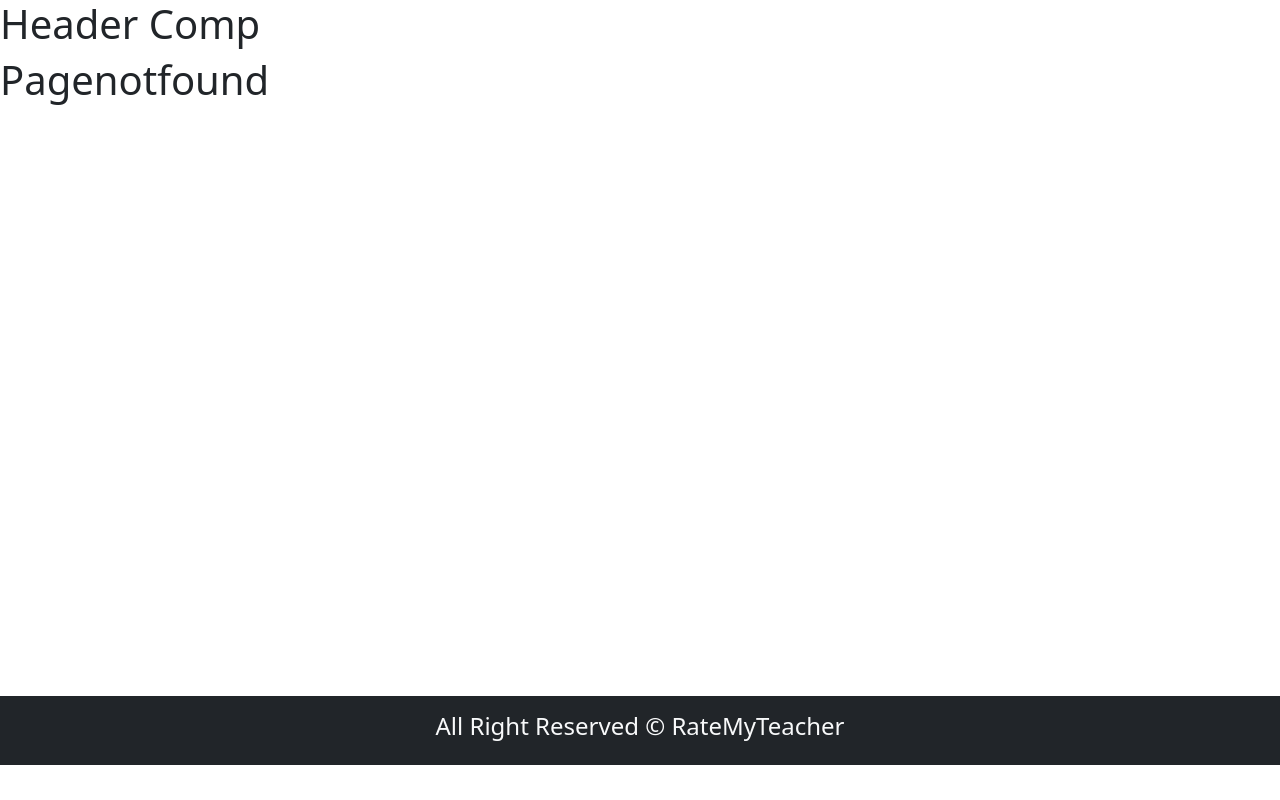
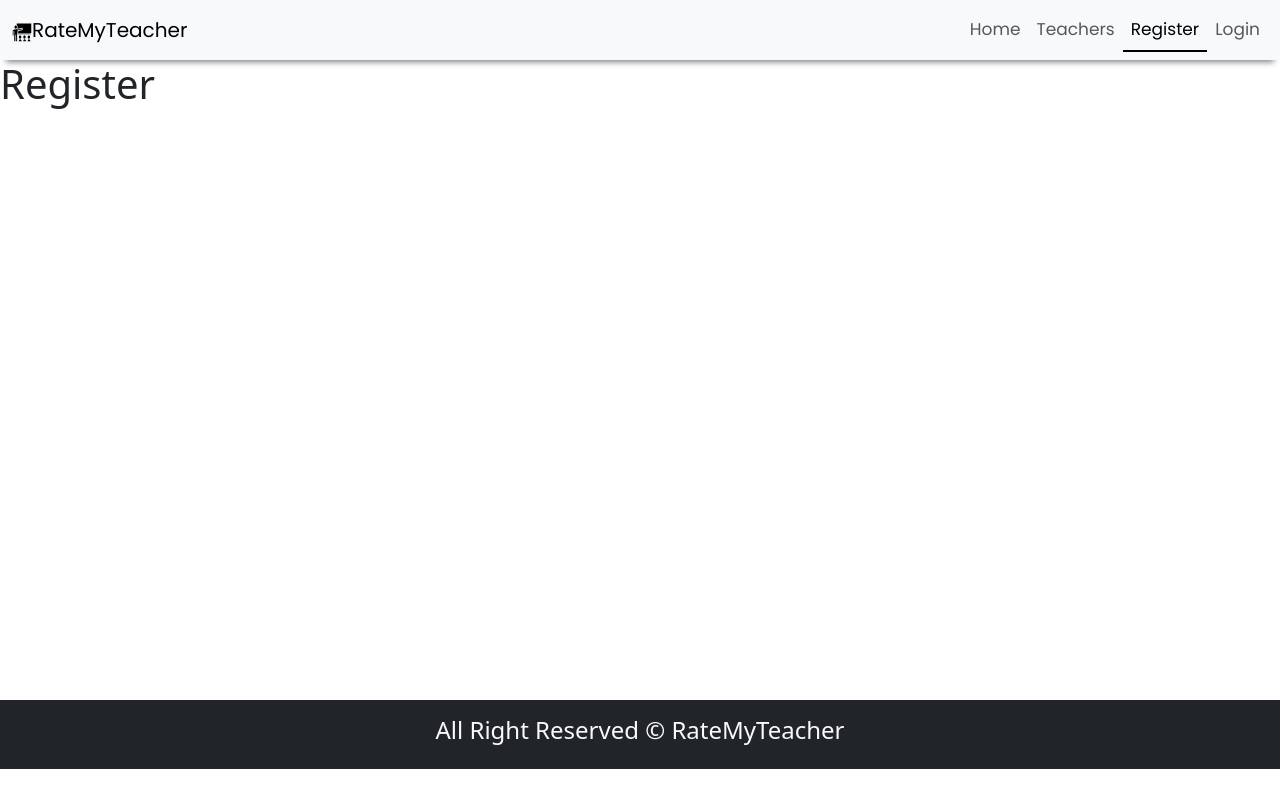
Before and after one commit to sheelaadhikari/RateMyTeacher, a React (Create React App) app in the folder client/: page /register in a window 1280 px wide. Built offline with nearby package versions, Linux system fonts and the light colour scheme.

Commit message:
nav menu

```diff
--- a/client/package.json
+++ b/client/package.json
@@ -18,12 +18,6 @@
     "test": "react-scripts test",
     "eject": "react-scripts eject"
   },
-  "eslintConfig": {
-    "extends": [
-      "react-app",
-      "react-app/jest"
-    ]
-  },
   "browserslist": {
     "production": [
       ">0.2%",
--- a/client/src/App.js
+++ b/client/src/App.js
@@ -1,9 +1,10 @@
 import { Routes, Route } from 'react-router-dom';
 import HomePage from './pages/HomePage';
 import About from './pages/About';
-import Contact from './pages/Contact';
+import Register from './pages/Register';
 import Pagenotfound from './pages/Pagenotfound';
-import Policy from './pages/Policy';
+import Teachers from './pages/Teachers';
+import Login from './pages/Login';
 
 
 function App() {
@@ -13,8 +14,9 @@ function App() {
       <Routes>
         <Route path='/' element={<HomePage />} />
         <Route path='/about' element={<About />} />
-        <Route path='/contact' element={<Contact />} />
-        <Route path='/policy' element={<Policy />} />
+        <Route path='/register' element={<Register />} />
+        <Route path='/teachers' element={<Teachers />} />
+        <Route path='/login' element={<Login />} />
         <Route path='*' element={<Pagenotfound />} />
 
 
--- a/client/src/components/Layout/Header.js
+++ b/client/src/components/Layout/Header.js
@@ -1,8 +1,38 @@
-import React from 'react'
+import React from 'react';
+import { NavLink, Link } from 'react-router-dom';
+import { GiTeacher } from 'react-icons/gi';
 
 const Header = () => {
     return (
-        <div><h1>Header Comp</h1></div>
+        <>
+            <nav className="navbar navbar-expand-lg bg-body-tertiary">
+                <div className="container-fluid">
+                    <button className="navbar-toggler" type="button" data-bs-toggle="collapse" data-bs-target="#navbarTogglerDemo01" aria-controls="navbarTogglerDemo01" aria-expanded="false" aria-label="Toggle navigation">
+                        <span className="navbar-toggler-icon" />
+                    </button>
+                    <div className="collapse navbar-collapse" id="navbarTogglerDemo01">
+                        <Link to='/ ' className="navbar-brand"> <GiTeacher />RateMyTeacher </Link>
+                        <ul className="navbar-nav ms-auto mb-2 mb-lg-0">
+                            <li className="nav-item">
+                                <NavLink to='/ ' className="nav-link" >Home</NavLink>
+                            </li>
+                            <li className="nav-item">
+                                <NavLink to='/teachers ' className="nav-link " >Teachers</NavLink>
+                            </li>
+                            <li className="nav-item">
+                                <NavLink to='/register ' className="nav-link" >Register</NavLink>
+                            </li>
+                            <li className="nav-item">
+                                <NavLink to='/login ' className="nav-link">Login</NavLink>
+                            </li>
+                        </ul>
+
+                    </div>
+                </div>
+            </nav>
+
+
+        </>
     )
 }
 
--- a/client/src/index.css
+++ b/client/src/index.css
@@ -6,3 +6,29 @@
 }
 /* font-family: 'Playfair Display', serif;
 font-family: 'Poppins', sans-serif; */
+
+/* navbar css */
+.navbar {
+  font-family: "Poppins", sans-serif;
+  font-size: 17px;
+
+  line-height: 26px;
+  box-shadow: 0 8px 6px -6px gray;
+  --webkit-box-shadow: 0 8px 6px -6px gray;
+  border-bottom: 0 solid gray !important;
+}
+
+.nav-link {
+  font-weight: 300px !important;
+}
+
+.active {
+  border-bottom: 2px solid black;
+}
+
+.nav-brand {
+  font-family: "roboto", "sans-serif";
+  font-weight: 700;
+  font-weight: bolder;
+  letter-spacing: 3px;
+}
--- /dev/null
+++ b/client/src/pages/Login.js
@@ -0,0 +1,12 @@
+import React from 'react'
+import Layout from '../components/Layout/Layout'
+
+const Login = () => {
+    return (
+        <Layout>
+            <h1>Login</h1>
+        </Layout>
+    )
+}
+
+export default Login;
--- a/client/src/pages/Policy.js
+++ /dev/null
@@ -1,10 +0,0 @@
-import React from 'react'
-import Layout from './../components/Layout/Layout';
-
-const Policy = () => {
-    return (
-        <Layout><h1>Policy</h1></Layout>
-    )
-}
-
-export default Policy;
--- a/client/src/pages/Contact.js
+++ b/client/src/pages/Register.js
@@ -1,10 +1,10 @@
 import React from 'react'
 import Layout from '../components/Layout/Layout'
 
-const Contact = () => {
+const Register = () => {
     return (
-        <Layout><h1>Contact</h1></Layout>
+        <Layout><h1>Register</h1></Layout>
     )
 }
 
-export default Contact;
+export default Register;
--- /dev/null
+++ b/client/src/pages/Teachers.js
@@ -0,0 +1,10 @@
+import React from 'react'
+import Layout from '../components/Layout/Layout';
+
+const Teachers = () => {
+    return (
+        <Layout><h1>Teacher</h1></Layout>
+    )
+}
+
+export default Teachers;
```
Also changed, not shown: 1 other file (tests, documents, lock files or other folders).
